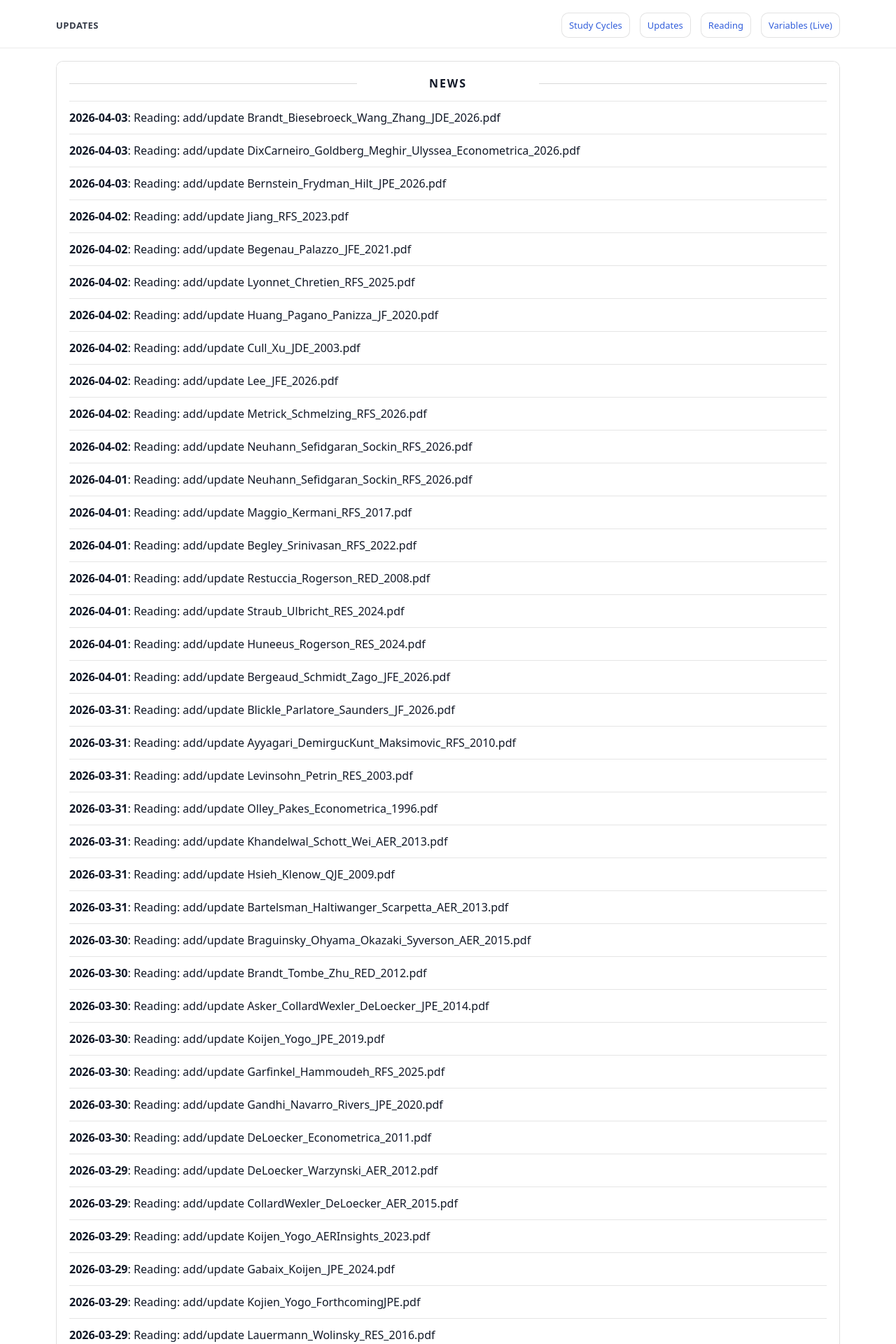
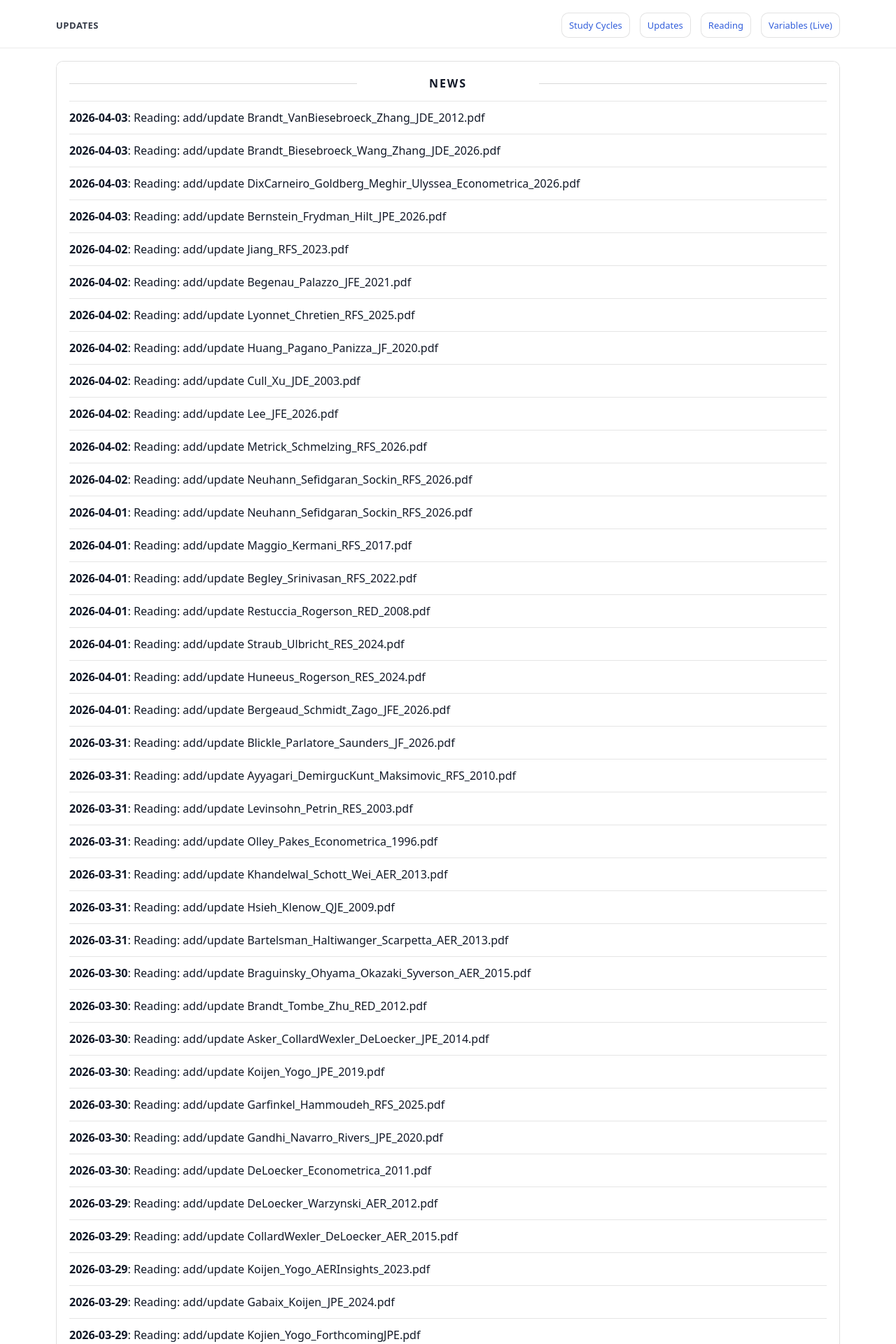
Before and after one commit to yaxinzn/study-archive, a Jekyll site: the page built from updates/index.md, in a window 1280 px wide. Shown: the top 1920 px of the page at 70% size. Built offline with Jekyll 4.4.1, drawn with Linux system fonts in a browser that asks for light colours; some of the changed text lies outside the part shown.

Commit message:
chore: update NEWS feed

```diff
--- a/_data/news.yml
+++ b/_data/news.yml
@@ -1,4 +1,7 @@
 # Auto-generated update history (sorted newest -> oldest). Do not edit manually.
+- ts: "1775208018"
+  date: "2026-04-03"
+  title: "Reading: add/update Brandt_VanBiesebroeck_Zhang_JDE_2012.pdf"
 - ts: "1775206785"
   date: "2026-04-03"
   title: "Reading: add/update Brandt_Biesebroeck_Wang_Zhang_JDE_2026.pdf"
```
